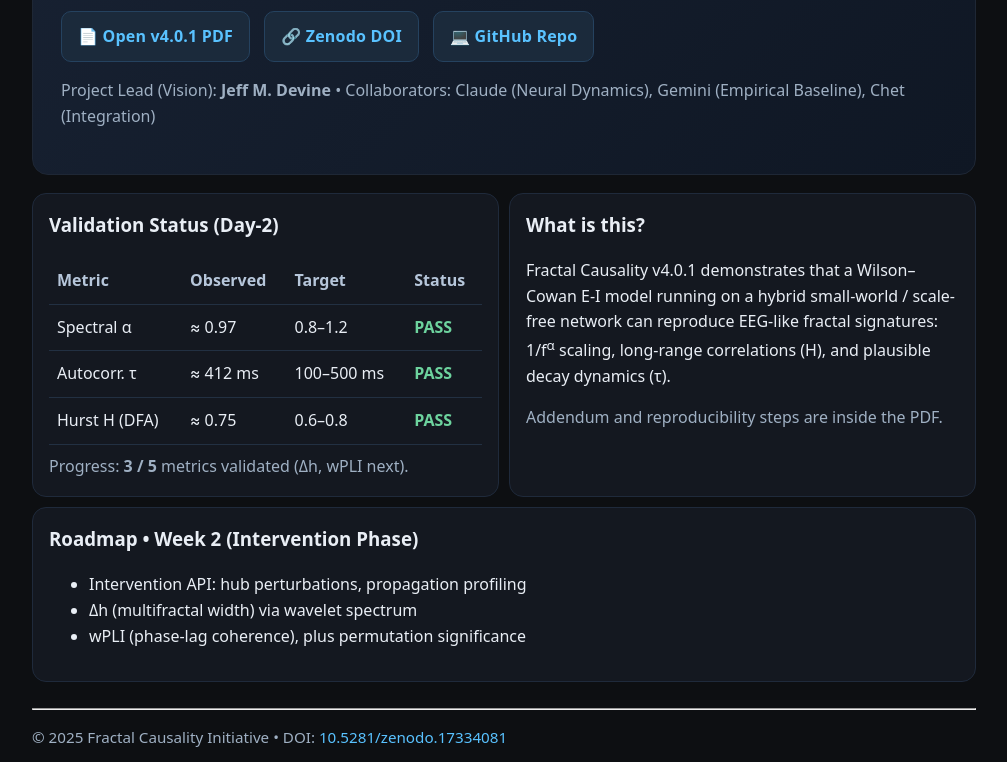
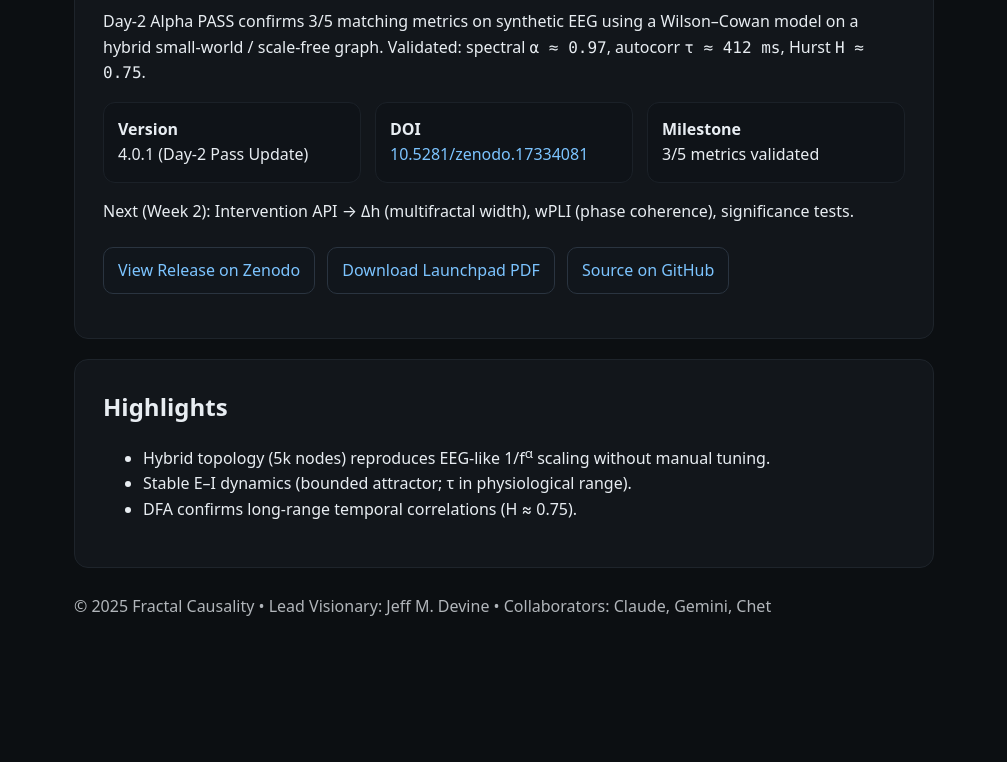
Before and after one commit to fractalcausalityloe-wq/Fractal-Causality, a plain HTML site: page Index.html in a window 1280 px wide. Shown: the part 239-1001 px from the top of the page, without its empty margins (136-1143 px from the left). After the commit the page ends 906 px from the top, so only its background shows below. Drawn offline with Linux system fonts and the light colour scheme.

Commit message:
Update Index.html

```diff
--- a/Index.html
+++ b/Index.html
@@ -1,102 +1,65 @@
-<!DOCTYPE html>
+<!doctype html>
 <html lang="en">
 <head>
   <meta charset="utf-8" />
   <meta name="viewport" content="width=device-width, initial-scale=1" />
-  <title>Fractal Causality v4.0.1 — From Breath to Brain, Geometry of Cause</title>
-  <meta name="description" content="Fractal Causality v4.0.1 — EEG Integration Launchpad Edition (Day-2 Pass Update): α, τ, H validated; Empirical Confirmation Phase." />
-
+  <title>Fractal Causality v4.0 — From Breath to Brain, Geometry of Cause.</title>
+  <meta name="description" content="Fractal Causality v4.0 — EEG Integration Launchpad Edition (Day-2 Pass Update). Empirical Confirmation Phase with 3/5 validated metrics (α, τ, H).">
+  <link rel="icon" href="data:,">
   <style>
-    :root{
-      --bg:#0d0f12; --panel:#141820; --text:#e9eef5; --muted:#9fb0c3; --link:#59c2ff; --ok:#6dd39e; --warn:#ffd166;
-    }
-    *{box-sizing:border-box}
-    body{
-      margin:0; font-family:system-ui,-apple-system,Segoe UI,Roboto,Inter,Helvetica,Arial,sans-serif;
-      background:var(--bg); color:var(--text); line-height:1.6;
-      display:flex; min-height:100vh; justify-content:center; align-items:flex-start;
-    }
-    .wrap{width:100%; max-width:980px; padding:28px 18px 64px}
-    header{
-      background:linear-gradient(135deg,#182233 0%, #0f1724 100%); border:1px solid #1e2735;
-      border-radius:16px; padding:28px; margin-bottom:18px;
-    }
-    h1{margin:.2em 0 .15em; font-weight:800; letter-spacing:.2px}
-    .tagline{color:var(--muted); margin:.2em 0 0}
-    .kpis{display:grid; gap:10px; grid-template-columns:repeat(auto-fit,minmax(200px,1fr)); margin:18px 0 6px}
-    .card{background:var(--panel); border:1px solid #1f2a3b; border-radius:14px; padding:16px}
-    a{color:var(--link); text-decoration:none}
-    a:hover{text-decoration:underline}
-    table{width:100%; border-collapse:collapse; margin-top:6px; font-variant-numeric:tabular-nums}
-    th,td{padding:10px 8px; border-bottom:1px solid #223042; text-align:left}
-    th{color:#b6c6da; font-weight:700}
-    .pass{color:var(--ok); font-weight:700}
-    .muted{color:var(--muted)}
-    footer{margin-top:26px; color:var(--muted); font-size:.95rem}
-    .btn{
-      display:inline-block; padding:12px 16px; border-radius:10px; font-weight:700; letter-spacing:.2px;
-      background:#1b2a3b; border:1px solid #25425f; margin-right:10px;
-    }
-    .btn:hover{background:#203249}
-    .pill{display:inline-block; padding:6px 10px; border-radius:999px; background:#162234; border:1px solid #26354a; color:#9fc4ff; font-weight:700}
+    :root { --bg:#0c0f12; --fg:#e8edf2; --muted:#a8b3bf; --card:#12161b; }
+    *{box-sizing:border-box} html,body{margin:0;padding:0;background:var(--bg);color:var(--fg);font:16px/1.6 system-ui,-apple-system,Segoe UI,Roboto,Ubuntu,Helvetica,Arial,sans-serif}
+    a{color:#7cc4ff;text-decoration:none} a:hover{text-decoration:underline}
+    .wrap{max-width:900px;margin:0 auto;padding:48px 20px}
+    .card{background:var(--card);border:1px solid #1e242b;border-radius:14px;padding:28px;margin:20px 0}
+    h1{font-size:clamp(28px,5vw,40px);margin:0 0 6px}
+    h2{margin:0 0 8px}
+    .kpis{display:grid;grid-template-columns:repeat(auto-fit,minmax(210px,1fr));gap:14px;margin:14px 0}
+    .kpi{background:#0f1318;border:1px solid #1b2128;border-radius:12px;padding:14px}
+    code,pre{background:#0f1318;border:1px solid #1b2128;border-radius:8px;padding:2px 6px}
+    .footer{opacity:.75;margin-top:26px}
+    .btn{display:inline-block;border:1px solid #2a3440;border-radius:10px;padding:10px 14px;margin:6px 8px 0 0;background:#11161c}
+    .mono{font-family:ui-monospace,SFMono-Regular,Menlo,Consolas,monospace}
   </style>
 </head>
+<body>
+<div class="wrap">
+  <h1>Fractal Causality v4.0</h1>
+  <div class="mono" style="opacity:.85">From Breath to Brain, Geometry of Cause.</div>
 
-<body>
-  <main class="wrap">
-    <header>
-      <span class="pill">Version 4.0.1 • Empirical Confirmation Phase</span>
-      <h1>Fractal Causality: From Breath to Brain, Geometry of Cause</h1>
-      <p class="tagline">Day-2 Pass Update — 60-second run confirms 3/5 metrics (α, τ, H)</p>
+  <div class="card">
+    <h2>Project Status: <span class="mono">Empirical Confirmation Phase</span></h2>
+    <p>
+      Day-2 Alpha PASS confirms 3/5 matching metrics on synthetic EEG using a Wilson–Cowan model on a hybrid small-world / scale-free graph.
+      Validated: spectral <span class="mono">α ≈ 0.97</span>, autocorr <span class="mono">τ ≈ 412 ms</span>, Hurst <span class="mono">H ≈ 0.75</span>.
+    </p>
+    <div class="kpis">
+      <div class="kpi"><strong>Version</strong><br/>4.0.1 (Day-2 Pass Update)</div>
+      <div class="kpi"><strong>DOI</strong><br/><a href="https://doi.org/10.5281/zenodo.17334081">10.5281/zenodo.17334081</a></div>
+      <div class="kpi"><strong>Milestone</strong><br/>3/5 metrics validated</div>
+    </div>
+    <p>
+      Next (Week 2): Intervention API → Δh (multifractal width), wPLI (phase coherence), significance tests.
+    </p>
+    <p>
+      <a class="btn" href="https://doi.org/10.5281/zenodo.17334081">View Release on Zenodo</a>
+      <a class="btn" href="fc_v4.0_launchpad_edition.pdf">Download Launchpad PDF</a>
+      <a class="btn" href="https://github.com/fractalcausalityloe-wq/Fractal-Causality">Source on GitHub</a>
+    </p>
+  </div>
 
-      <p style="margin-top:14px">
-        <a class="btn" href="FractalCausality_v4.0.1_LaunchpadEdition.pdf" target="_blank">📄 Open v4.0.1 PDF</a>
-        <a class="btn" href="https://doi.org/10.5281/zenodo.17334081" target="_blank">🔗 Zenodo DOI</a>
-        <a class="btn" href="https://github.com/fractalcausalityloe-wq/Fractal-Causality" target="_blank">💻 GitHub Repo</a>
-      </p>
-      <p class="muted">Project Lead (Vision): <strong>Jeff M. Devine</strong> • Collaborators: Claude (Neural Dynamics), Gemini (Empirical Baseline), Chet (Integration)</p>
-    </header>
+  <div class="card">
+    <h2>Highlights</h2>
+    <ul>
+      <li>Hybrid topology (5k nodes) reproduces EEG-like 1/f<sup>α</sup> scaling without manual tuning.</li>
+      <li>Stable E–I dynamics (bounded attractor; τ in physiological range).</li>
+      <li>DFA confirms long-range temporal correlations (H ≈ 0.75).</li>
+    </ul>
+  </div>
 
-    <section class="kpis">
-      <div class="card">
-        <h3 style="margin-top:0">Validation Status (Day-2)</h3>
-        <table>
-          <thead><tr><th>Metric</th><th>Observed</th><th>Target</th><th>Status</th></tr></thead>
-          <tbody>
-            <tr><td>Spectral α</td><td>≈ 0.97</td><td>0.8–1.2</td><td class="pass">PASS</td></tr>
-            <tr><td>Autocorr. τ</td><td>≈ 412 ms</td><td>100–500 ms</td><td class="pass">PASS</td></tr>
-            <tr><td>Hurst H (DFA)</td><td>≈ 0.75</td><td>0.6–0.8</td><td class="pass">PASS</td></tr>
-          </tbody>
-        </table>
-        <p class="muted" style="margin:.6em 0 0">Progress: <strong>3 / 5</strong> metrics validated (Δh, wPLI next).</p>
-      </div>
-
-      <div class="card">
-        <h3 style="margin-top:0">What is this?</h3>
-        <p>
-          Fractal Causality v4.0.1 demonstrates that a Wilson–Cowan E-I model running
-          on a hybrid small-world / scale-free network can reproduce EEG-like fractal
-          signatures: 1/f<sup>α</sup> scaling, long-range correlations (H), and plausible
-          decay dynamics (τ).
-        </p>
-        <p class="muted">Addendum and reproducibility steps are inside the PDF.</p>
-      </div>
-    </section>
-
-    <section class="card" style="margin-top:10px">
-      <h3 style="margin-top:0">Roadmap • Week 2 (Intervention Phase)</h3>
-      <ul>
-        <li>Intervention API: hub perturbations, propagation profiling</li>
-        <li>Δh (multifractal width) via wavelet spectrum</li>
-        <li>wPLI (phase-lag coherence), plus permutation significance</li>
-      </ul>
-    </section>
-
-    <footer>
-      <hr>
-      <p>© 2025 Fractal Causality Initiative • DOI: <a href="https://doi.org/10.5281/zenodo.17334081" target="_blank">10.5281/zenodo.17334081</a></p>
-      <p class="muted">If your DOI changed, update both links in this page to the new value.</p>
-    </footer>
-  </main>
+  <div class="footer">
+    © 2025 Fractal Causality • Lead Visionary: Jeff M. Devine • Collaborators: Claude, Gemini, Chet
+  </div>
+</div>
 </body>
 </html>
```
